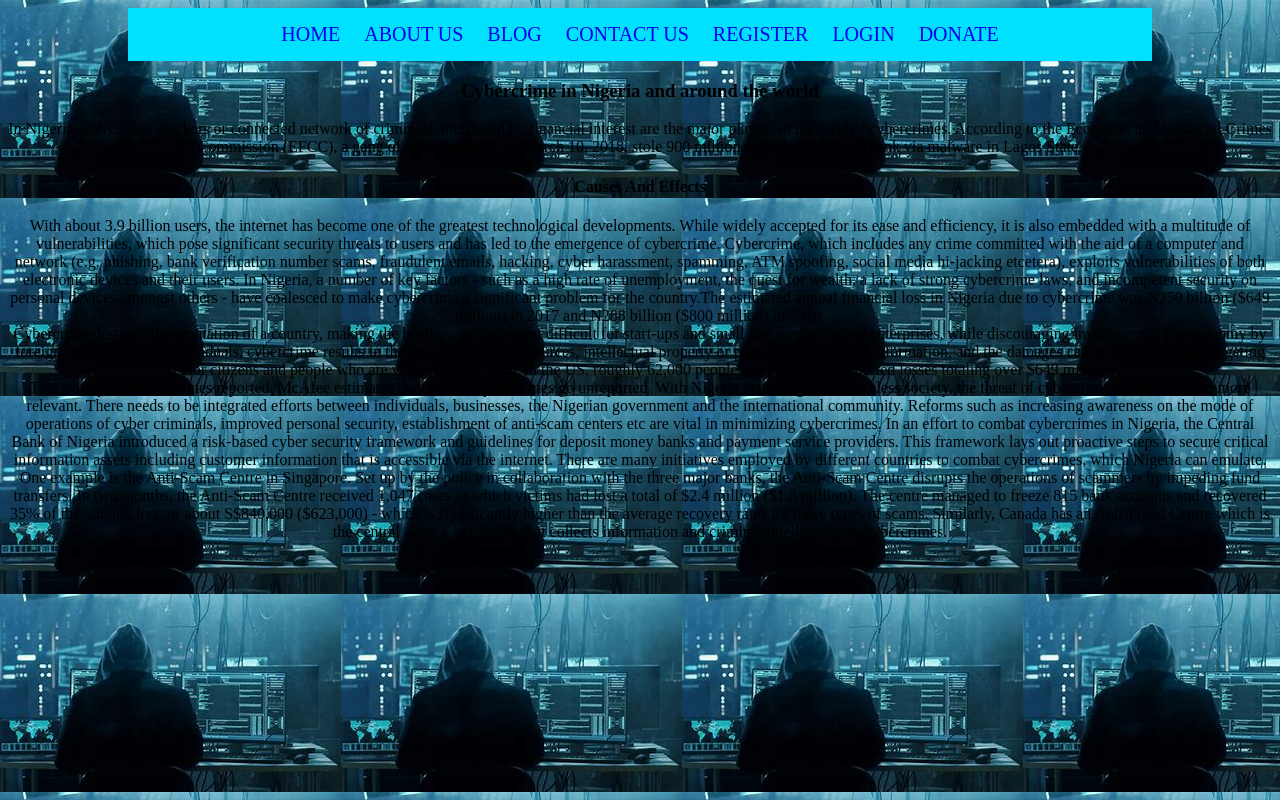
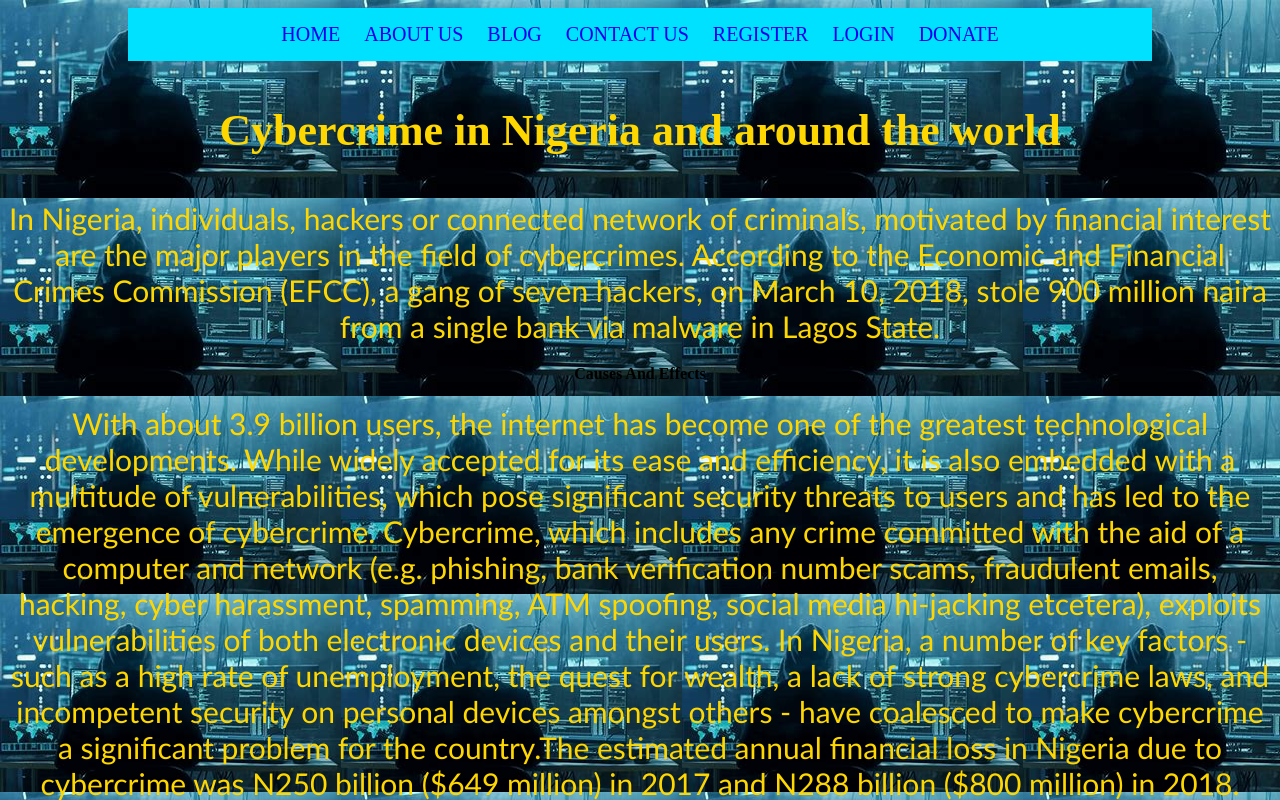
Before and after one commit to KIngemm66/Project-Angel, a plain HTML site: page Blog.html in a window 1280 px wide. Shown: the top 800 px of the page. Drawn offline with Linux system fonts and the light colour scheme.

Commit message:
progress

```diff
--- a/style.css
+++ b/style.css
@@ -42,6 +42,28 @@ h2{
      font-size: 55px;
      color:rgb(198, 255, 9)
 
+
+}
+
+h3{
+     font-size: 44px;
+     color: gold;
+
+
+}
+p3{
+
+  font-size: 30px;
+  font-style: normal;
+  color: gold;
+  font-family: 'Trebuchet MS', 'Lucida Sans Unicode', 'Lucida Grande', 'Lucida Sans', Arial, sans-serif;
+}
+p4{
+
+  font-size: 30px;
+  font-style: normal;
+  color: gold;
+  font-family: 'Trebuchet MS', 'Lucida Sans Unicode', 'Lucida Grande', 'Lucida Sans', Arial, sans-serif;
 }
 p1{
     font-size: 30px;
@@ -52,7 +74,7 @@ p1{
 p2{
     font-size: 35px;
     font-style: normal;
-    color: rgb(198, 255, 9);
+    color: rgb(255, 0, 0);
     font-family: Arial, Helvetica, sans-serif;
 
 
```
